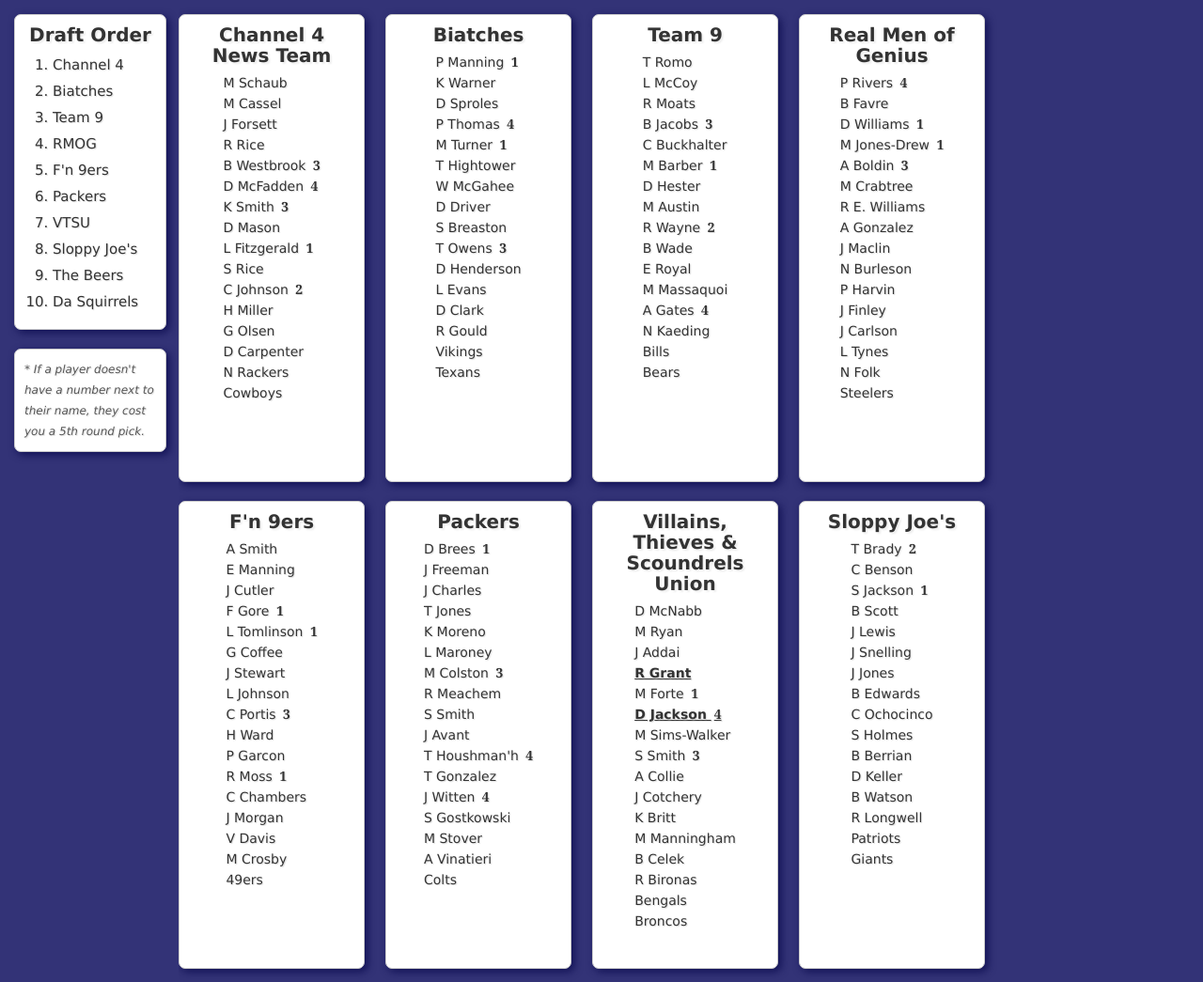
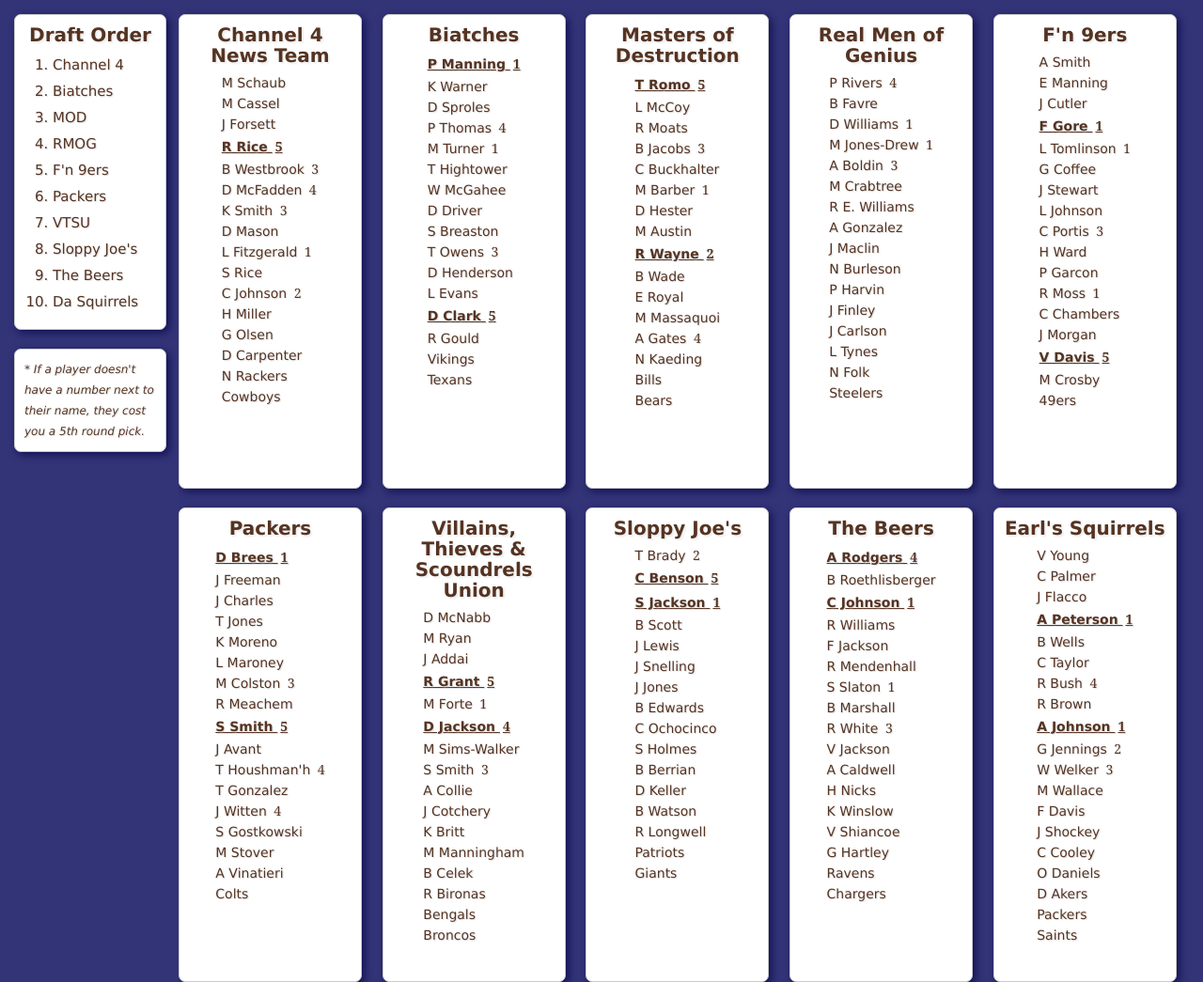
Before and after one commit to ryanatk/ryana804.com, a plain HTML site: page html/bbfl2010.html in a window 1280 px wide. Shown: the top 1045 px of the page at 94% size. Drawn offline with Linux system fonts and the light colour scheme.

Commit message:
bbfl stuff, bash profile changes

```diff
--- /dev/null
+++ b/html/bbfl/js/roster-grid.js
@@ -0,0 +1,2 @@
+(function () {
+})();
--- a/html/bbfl2010.html
+++ b/html/bbfl2010.html
@@ -3,16 +3,16 @@
 <head>
   <title>2010 BBFL Draft</title>
   <style type="text/css">
-    body {margin:0; padding:0 0 0 190px; font:normal 14px/22px Verdana,Arial,Sans; color:#333; background:#337; text-shadow:#ddd 1px 1px 1px;}
+    body {margin:0; padding:0 0 0 190px; font:normal 14px/22px Verdana,Arial,Sans; color:#532; background:#337; text-shadow:#ddd 1px 1px 1px;}
 
     div div {background:#fff; border:1px solid #ccc;}
-    div div {-moz-border-radius:7px; -webkit-border-radius:7px;}
+    div div {-moz-border-radius:7px; -webkit-border-radius:7px; border-radius:7px;}
     div div {-moz-box-shadow:3px 3px 9px #115; -webkit-box-shadow:3px 3px 9px #115;}
     #info {position:fixed; top:5px; left:15px;}
     #info div {width:140px; margin:10px 0; padding:10px;}
-    #info #picks {margin-top:20px; font-size:12px; font-style:italic; color:#555;}
+    #info #picks {margin-top:20px; font-size:12px; font-style:italic;}
     #teams {overflow:hidden; width:100%; margin:0; padding:5px 0 15px 0; border:none; background:transparent;}
-    #teams div {float:left; width:16%; min-width:100px; height:34em; margin:10px 2% 10px 0; padding:10px 1%; text-align:center;}
+    #teams div {float:left; width:15.7%; min-width:120px; height:34.5em; margin:10px 2% 10px 0; padding:10px 1%; text-align:center;}
 
     h2 {margin:0 0 7px; font-size:20px; text-align:center; text-shadow:#eee 2px 2px 2px;}
     a {text-decoration:none;}
@@ -22,8 +22,8 @@
     ol {padding:0 0 5px 30px;}
     ol li {font-size:15px; line-height:28px;}
     ul {display:inline-block; list-style:none; text-align:left;}
-    li.keeper {font-weight:bold; text-decoration:underline;}
-    li b {padding-left:3px; font-family:Georgia, 'Times New Roman', serif;}
+    li.keeper {padding:2px 0; font-weight:bold; text-decoration:underline;}
+    li b {padding-left:3px; font-weight:inherit; font-family:Georgia, 'Times New Roman', serif;}
   </style>
 </head>
 
@@ -34,7 +34,7 @@
     <ol>
       <li>Channel 4</li>
       <li>Biatches</li>
-      <li>Team 9</li>
+      <li>MOD</li>
       <li>RMOG</li>
       <li>F'n 9ers</li>
       <li>Packers</li>
@@ -56,7 +56,7 @@
     <li>M Schaub</li>
     <li>M Cassel</li>
     <li>J Forsett</li>
-    <li>R Rice</li>
+    <li class="keeper">R Rice <b>5</b></li>
     <li>B Westbrook <b>3</b></li>
     <li>D McFadden <b>4</b></li>
     <li>K Smith <b>3</b></li>
@@ -75,7 +75,7 @@
   <div id="biatches">
     <h2>Biatches</h2>
     <ul>
-    <li>P Manning <b>1</b></li>
+    <li class="keeper">P Manning <b>1</b></li>
     <li>K Warner</li>
     <li>D Sproles</li>
     <li>P Thomas <b>4</b></li>
@@ -87,7 +87,7 @@
     <li>T Owens <b>3</b></li>
     <li>D Henderson</li>
     <li>L Evans</li>
-    <li>D Clark</li>
+    <li class="keeper">D Clark <b>5</b></li>
     <li>R Gould</li>
     <li>Vikings</li>
     <li>Texans</li>
@@ -95,9 +95,9 @@
   </div>
 
   <div id="team9">
-    <h2>Team 9</h2>
+    <h2>Masters of Destruction</h2>
     <ul>
-    <li>T Romo</li>
+    <li class="keeper">T Romo <b>5</b></li>
     <li>L McCoy</li>
     <li>R Moats</li>
     <li>B Jacobs <b>3</b></li>
@@ -105,7 +105,7 @@
     <li>M Barber <b>1</b></li>
     <li>D Hester</li>
     <li>M Austin</li>
-    <li>R Wayne <b>2</b></li>
+    <li class="keeper">R Wayne <b>2</b></li>
     <li>B Wade</li>
     <li>E Royal</li>
     <li>M Massaquoi</li>
@@ -144,7 +144,7 @@
     <li>A Smith</li>
     <li>E Manning</li>
     <li>J Cutler</li>
-    <li>F Gore <b>1</b></li>
+    <li class="keeper">F Gore <b>1</b></li>
     <li>L Tomlinson <b>1</b></li>
     <li>G Coffee</li>
     <li>J Stewart</li>
@@ -155,7 +155,7 @@
     <li>R Moss <b>1</b></li>
     <li>C Chambers</li>
     <li>J Morgan</li>
-    <li>V Davis</li>
+    <li class="keeper">V Davis <b>5</b></li>
     <li>M Crosby</li>
     <li>49ers</li>
     </ul>
@@ -164,7 +164,7 @@
   <div id="packers">
     <h2>Packers</h2>
     <ul>
-    <li>D Brees <b>1</b></li>
+    <li class="keeper">D Brees <b>1</b></li>
     <li>J Freeman</li>
     <li>J Charles</li>
     <li>T Jones</li>
@@ -172,7 +172,7 @@
     <li>L Maroney</li>
     <li>M Colston <b>3</b></li>
     <li>R Meachem</li>
-    <li>S Smith</li>
+    <li class="keeper">S Smith <b>5</b></li>
     <li>J Avant</li>
     <li>T Houshman'h <b>4</b></li>
     <li>T Gonzalez</li>
@@ -190,7 +190,7 @@
     <li>D McNabb</li>
     <li>M Ryan</li>
     <li>J Addai</li>
-    <li class="keeper">R Grant</li>
+    <li class="keeper">R Grant <b>5</b></li>
     <li>M Forte <b>1</b></li>
     <li class="keeper">D Jackson <b>4</b></li>
     <li>M Sims-Walker</li>
@@ -210,8 +210,8 @@
     <h2>Sloppy Joe's</h2>
     <ul>
     <li>T Brady <b>2</b></li>
-    <li>C Benson</li>
-    <li>S Jackson <b>1</b></li>
+    <li class="keeper">C Benson <b>5</b></li>
+    <li class="keeper">S Jackson <b>1</b></li>
     <li>B Scott</li>
     <li>J Lewis</li>
     <li>J Snelling</li>
@@ -231,9 +231,9 @@
   <div id="beers">
     <h2>The Beers</h2>
     <ul>
-    <li>A Rodgers <b>4</b></li>
+    <li class="keeper">A Rodgers <b>4</b></li>
     <li>B Roethlisberger</li>
-    <li>C Johnson <b>1</b></li>
+    <li class="keeper">C Johnson <b>1</b></li>
     <li>R Williams</li>
     <li>F Jackson</li>
     <li>R Mendenhall</li>
```
Also changed, not shown: html/bbfl/roster-grid.html (added, +24 -0 lines), 2 other files.
